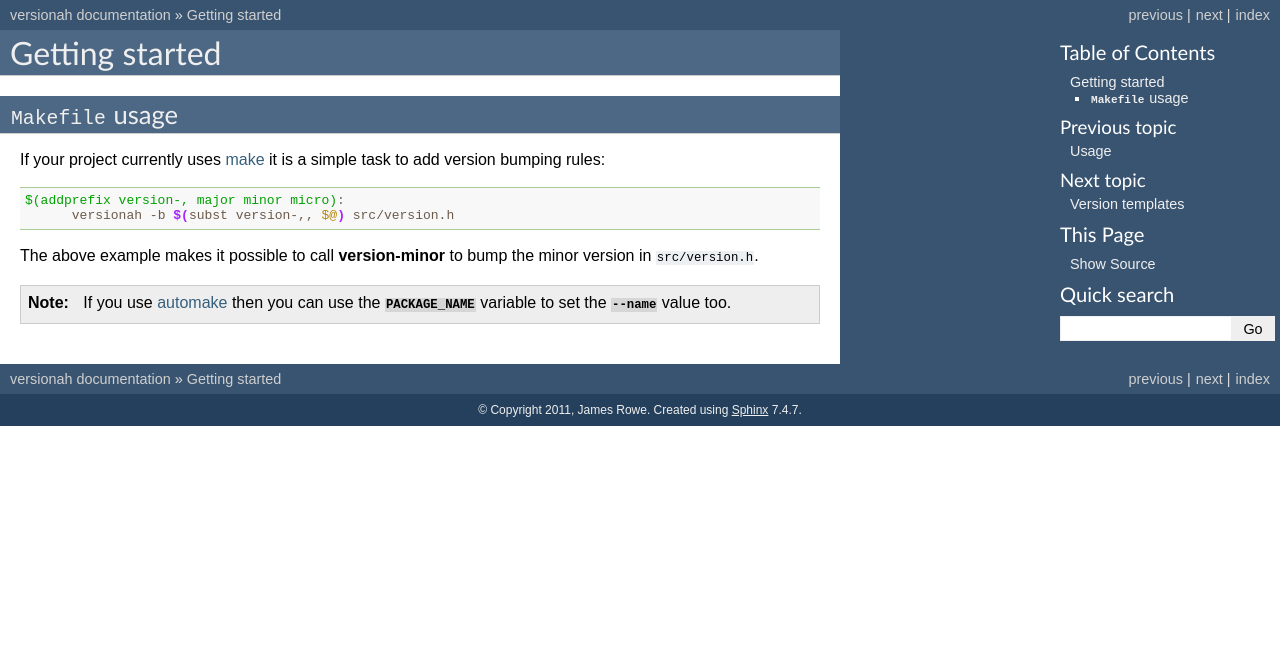
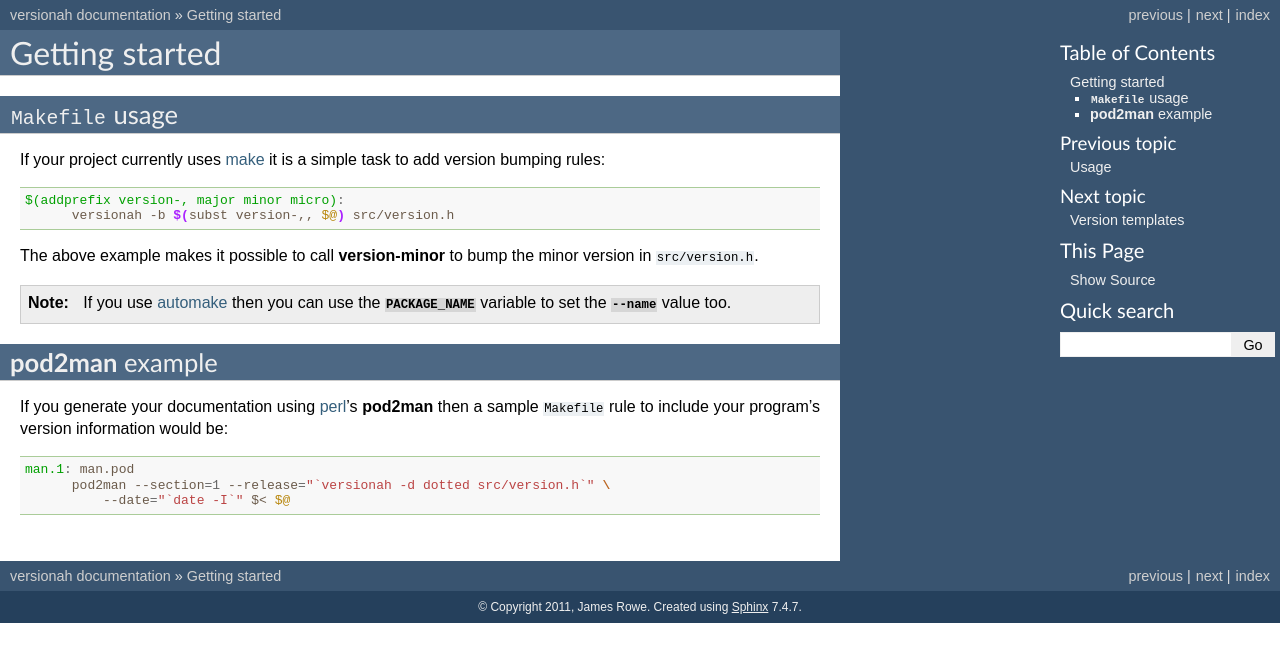
Before and after one commit to JNRowe/versionah, a Sphinx documentation site: the page built from doc/getting_started.rst, in a window 1280 px wide. Shown: the top 662 px of the page. Built offline with Sphinx 7.4.7, drawn with Linux system fonts in a browser that asks for light colours; the version number could not be read and is left out.

Commit message:
Added pod2man example usage.

```diff
--- a/doc/getting_started.rst
+++ b/doc/getting_started.rst
@@ -20,5 +20,19 @@ minor version in :file:`src/version.h`.
    If you use automake_ then you can use the :token:`PACKAGE_NAME` variable to
    set the :option:`--name` value too.
 
+:command:`pod2man` example
+--------------------------
+
+If you generate your documentation using perl_'s :command:`pod2man` then a
+sample :file:`Makefile` rule to include your program's version information would
+be:
+
+.. sourcecode:: make
+
+  man.1: man.pod
+  	pod2man --section=1 --release="`versionah -d dotted src/version.h`" \
+  	    --date="`date -I`" $< $@
+
 .. _make: http://www.gnu.org/software/make/make.html
 .. _automake: http://sources.redhat.com/automake/
+.. _perl: http://www.perl.org/
```
